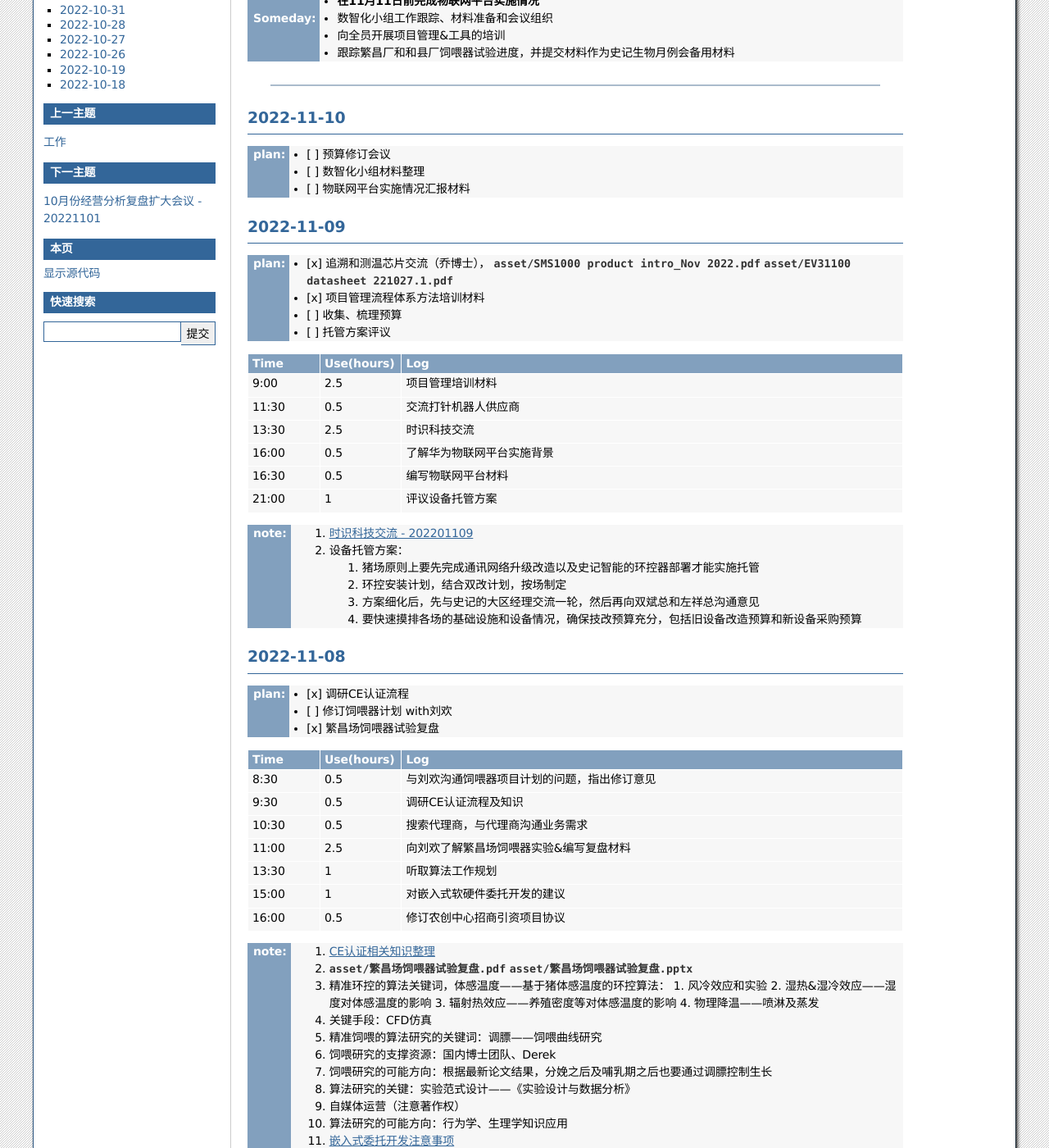
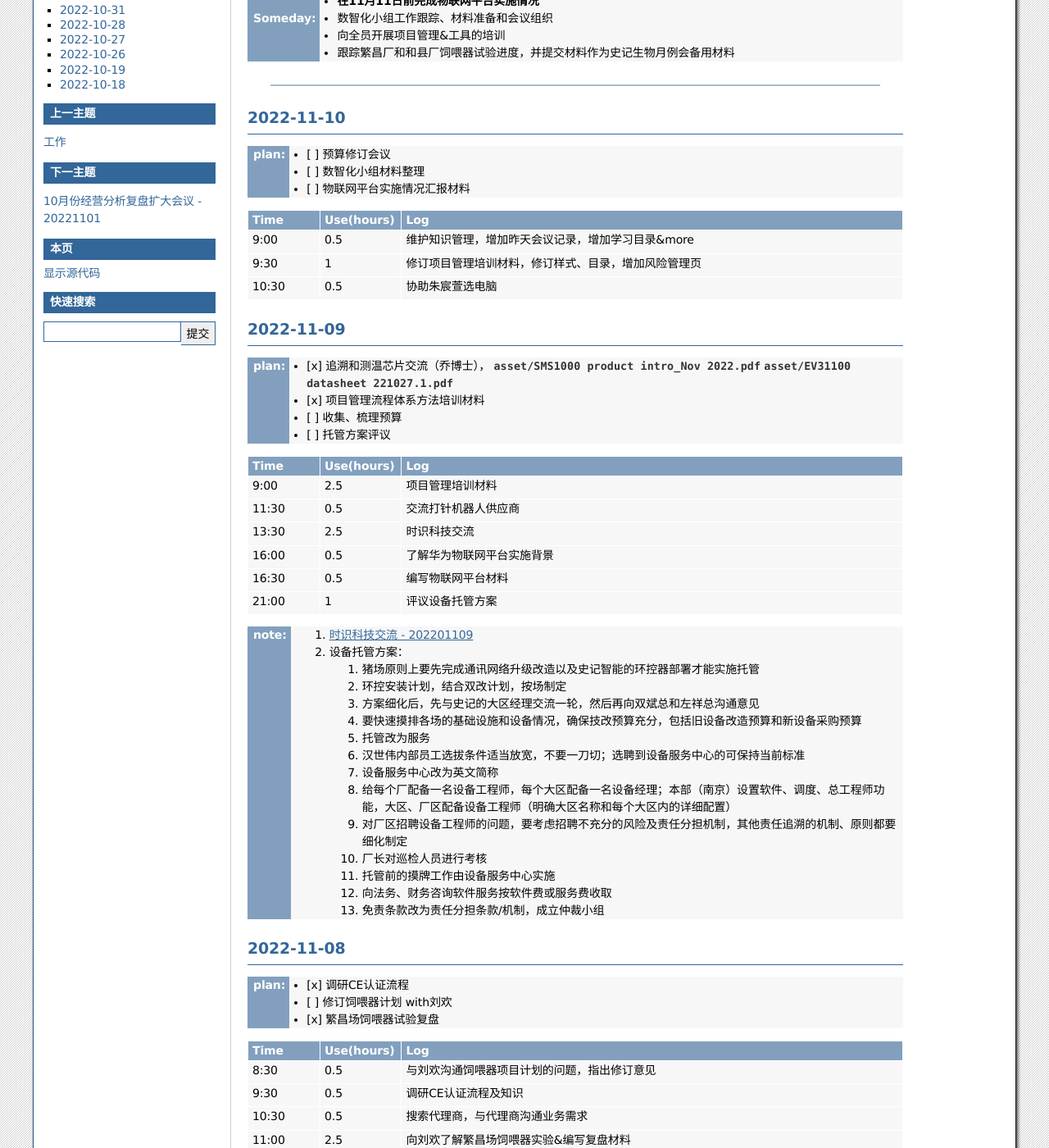
Before and after one commit to cruiurc/cruiurc.github.io, a Sphinx documentation site: the page built from source/work/sj/sj.rst, in a window 1280 px wide and 1400 px high, scrolled down 263 px. Shown: the whole window at 82% size. Built offline with Sphinx 7.4.7, drawn with Linux system fonts in a browser that asks for light colours.

Commit message:
20221110 work

```diff
--- a/source/work/sj/sj.rst
+++ b/source/work/sj/sj.rst
@@ -23,6 +23,14 @@ TODO
    - [ ] 预算修订会议
    - [ ] 数智化小组材料整理
    - [ ] 物联网平台实施情况汇报材料
+
+.. csv-table::
+   :header: "Time", "Use(hours)", "Log"
+   :widths: 10, 10, 70
+
+   9:00, 0.5, 维护知识管理，增加昨天会议记录，增加学习目录&more
+   9:30, 1, 修订项目管理培训材料，修订样式、目录，增加风险管理页
+   10:30, 0.5, 协助朱宸萱选电脑
 
 2022-11-09
 -----------
@@ -52,6 +60,15 @@ TODO
       2. 环控安装计划，结合双改计划，按场制定
       3. 方案细化后，先与史记的大区经理交流一轮，然后再向双斌总和左祥总沟通意见
       4. 要快速摸排各场的基础设施和设备情况，确保技改预算充分，包括旧设备改造预算和新设备采购预算
+      5. 托管改为服务
+      6. 汉世伟内部员工选拔条件适当放宽，不要一刀切；选聘到设备服务中心的可保持当前标准
+      7. 设备服务中心改为英文简称
+      8. 给每个厂配备一名设备工程师，每个大区配备一名设备经理；本部（南京）设置软件、调度、总工程师功能，大区、厂区配备设备工程师（明确大区名称和每个大区内的详细配置）
+      9. 对厂区招聘设备工程师的问题，要考虑招聘不充分的风险及责任分担机制，其他责任追溯的机制、原则都要细化制定
+      10. 厂长对巡检人员进行考核
+      11. 托管前的摸牌工作由设备服务中心实施
+      12. 向法务、财务咨询软件服务按软件费或服务费收取
+      13. 免责条款改为责任分担条款/机制，成立仲裁小组
 
 2022-11-08
 -----------
```
